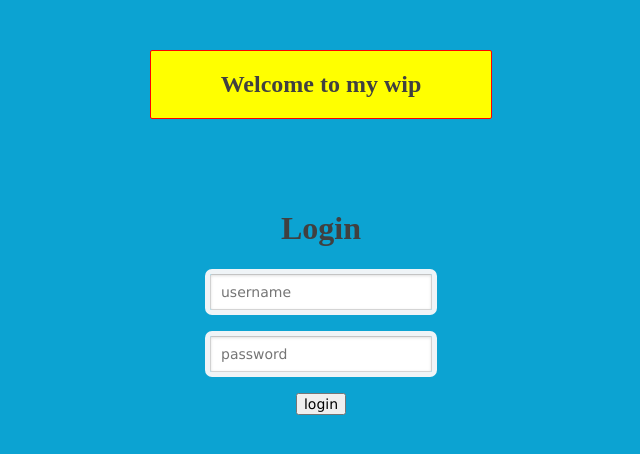
After one commit to rhaigar/students-flask-alexander, a Flask app: page /login in a window 1280 px wide. The commit adds this page. Shown: the top 454 px of the page, without its empty margins (319-959 px from the left). Run offline with Flask 2, Linux system fonts and the light colour scheme.

Commit message:
added some templates and fixed some old ones

```diff
--- a/app.py
+++ b/app.py
@@ -7,9 +7,29 @@ import sqlite3
 app = Flask(__name__)
 
 
-@app.route("/")
+@app.route("/", methods=['GET'])
 def home_page():
     return render_template('main.html')
+
+
+@app.route("/new_user", methods=['POST', 'GET'])
+def new_user():
+    if request.method == 'POST':
+        with sqlite3.connect("students.db") as conn:
+            username = request.form["user_name"]
+            password = request.form["pass_word"]
+            cur = conn.cursor()
+            cur.execute(f"INSERT INTO users (username, password) VALUES ('{username}','{password}')")
+            return redirect(url_for('login'))
+    if request.method == 'GET':
+        return render_template('new_user.html')
+
+
+@app.route("/login", methods=['POST', 'GET'])
+def login():
+    if request.method == 'GET':
+        return render_template('login.html')
+
 
 
 @app.route("/course_list", methods=['GET'])
@@ -19,7 +39,7 @@ def course_list():
             cur = conn.cursor()
             cur.execute("SELECT * FROM courses_list")
             courses_list = cur.fetchall()
-    return render_template('course_list.html', courses_list=courses_list)
+            return render_template('course_list.html', courses_list=courses_list)
 
 
 @app.route('/register/<student_id>/<course_id>')
--- /dev/null
+++ b/static/login.css
@@ -0,0 +1,51 @@
+
+.container {
+  margin: 50px auto;
+  width: 640px;
+  text-align: center;
+}
+
+.login_page {
+  position: relative;
+  margin: 0 auto;
+  padding: 20px 20px 20px;
+  width: 310px;
+}
+
+body {
+    font: 13px/20px &quot;Lucida Grande&quot;, Tahoma, Verdana, sans-serif;
+    color: #404040;
+    background: #0ca3d2;
+  }
+
+  input {
+    font-family: 'Lucida Grande', Tahoma, Verdana, sans-serif;
+    font-size: 14px;
+  }
+
+  input[type=text], input[type=password] {
+    margin: 5px;
+    padding: 0 10px;
+    width: 200px;
+    height: 34px;
+    color: #404040;
+    background: white;
+    border: 1px solid;
+    border-color: #c4c4c4 #d1d1d1 #d4d4d4;
+    border-radius: 2px;
+    outline: 5px solid #eff4f7;
+    -moz-outline-radius: 3px;
+    -webkit-box-shadow: inset 0 1px 3px rgba(0, 0, 0, 0.12);
+    box-shadow: inset 0 1px 3px rgba(0, 0, 0, 0.12);
+  }
+
+  h2 {
+    margin: 50px auto;
+    width: 300px;
+    text-align: center;
+    padding: 20px;
+    border: 1px solid;
+    border-color: red;
+    border-radius: 2px;
+    background-color: yellow;
+  }
--- a/static/main.css
+++ b/static/main.css
@@ -5,16 +5,10 @@ body, html {
   display: grid;
 }
 
-
-
-
-
-
 .sidenav {
   height: 50%;
   width: 160px;
   position: fixed;
-  z-index: 1;
   top: 18%;
   left: 0;
   background-color: #f3f4f5;
--- a/templates/add_course.html
+++ b/templates/add_course.html
@@ -1,12 +1,12 @@
 {% include '/main.html' %}
 
 <div class="add">
-    <h1 class="add-this">add a course</h1>
+    <h1 class="add-this">Add a course</h1>
     <p>fill in the information below</p>
     <form action="/add_course" method="POST">
         <div><input type="text" name="course_name" placeholder="course name"></div>
         <div>
-            <p>teachers list <br><select name="course_teacher">
+            <p>Teachers list <br><select name="course_teacher">
             {% for teacher in teachers %}
             <option value={{ teacher[0] }}>{{ teacher[0] }}</option>
             {% endfor %}
--- /dev/null
+++ b/templates/login.html
@@ -0,0 +1,23 @@
+<!DOCTYPE html>
+<html lang="en">
+<head>
+    <meta charset="UTF-8">
+    <meta http-equiv="X-UA-Compatible" content="IE=edge">
+    <meta name="viewport" content="width=device-width, initial-scale=1.0">
+    <title>login</title>
+    <link rel="stylesheet" href="/static/login.css">
+    <h2>Welcome to my wip</h2>
+</head>
+<body>
+    <div class="container">
+        <div class="login_page">
+            <h1>Login</h1>
+    <form action="login" method="post">
+       <p><input type="text" name="username" placeholder="username"></p>
+        <p><input type="text" name="password" placeholder="password"></p>
+        <p class="submit"><input name="button" type="submit" value="login" placeholder="login"></p>
+    </form>
+</div>
+</div>
+</body>
+</html>
--- a/templates/main.html
+++ b/templates/main.html
@@ -13,9 +13,10 @@
 <body>
     <div class="sidenav">
         <a href="/main">home page</a>
-        <a href="">register</a>
+        <a href="/new_user">registration page</a>
         <a href="/add_course">add course</a>
         <a href="/course_list">course list</a>
+        <a href="/login">login page</a>
     </div>
 </body>
 </html>
```
Also changed, not shown: setup_db.py (+10 -0 lines), static/new_user.css (added, +51 -0 lines), templates/new_user.html (added, +24 -0 lines), templates/profile.html (added).
